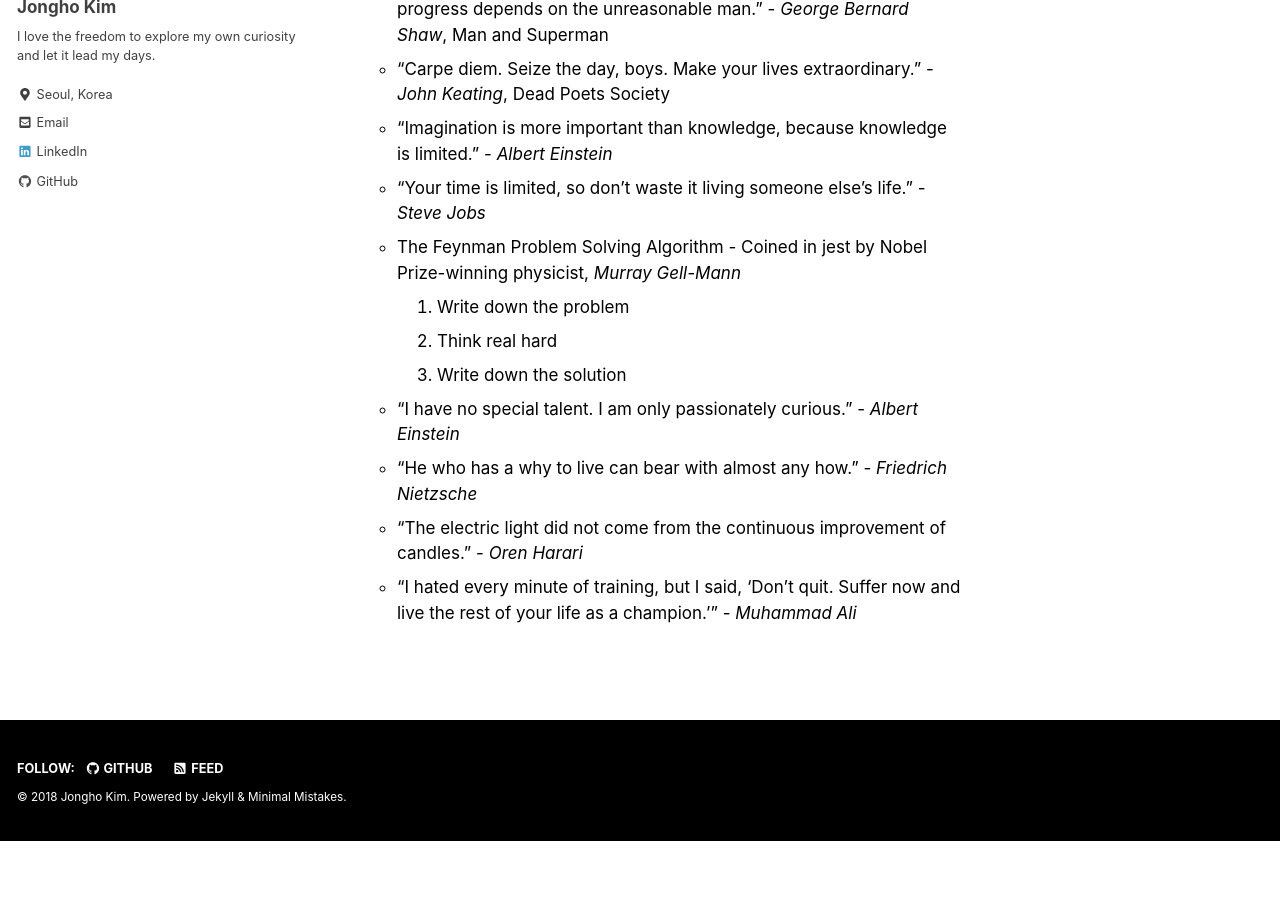
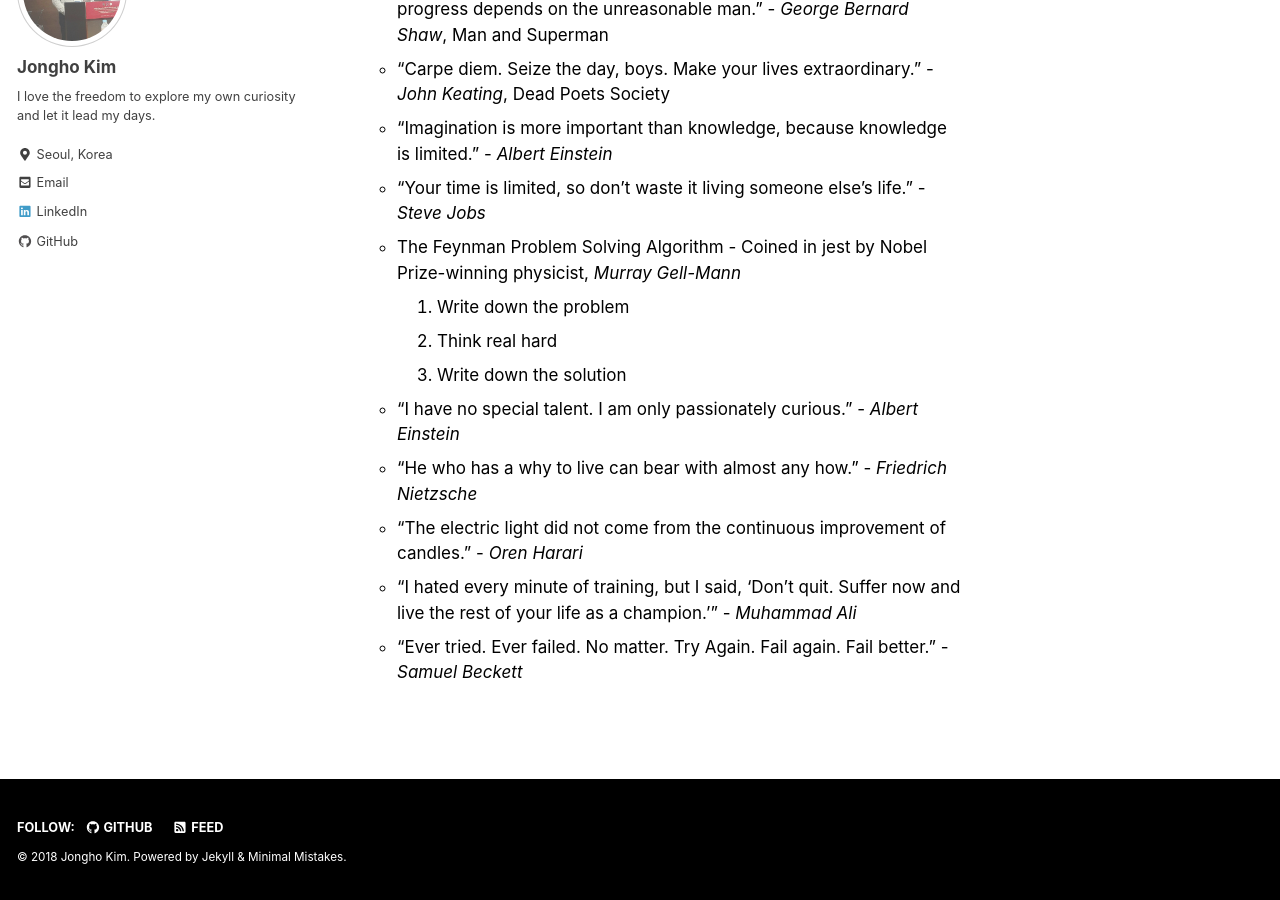
Before and after one commit to jonghkim/jonghkim.github.io, a Jekyll site: the page built from index.md, in a window 1280 px wide and 900 px high, scrolled down 511 px. Built offline with Jekyll 4.4.1, drawn with Linux system fonts in a browser that asks for light colours; nearby versions of some CDN libraries; before the commit the page ends 1352 px from its top, so only the background shows below that.

Commit message:
fail better

```diff
--- a/index.md
+++ b/index.md
@@ -19,3 +19,4 @@ Welcome :)
     - “He who has a why to live can bear with almost any how.” - *Friedrich Nietzsche*
     - “The electric light did not come from the continuous improvement of candles.” - *Oren Harari*
     - "I hated every minute of training, but I said, 'Don't quit. Suffer now and live the rest of your life as a champion.'" - *Muhammad Ali*
+    - "Ever tried. Ever failed. No matter. Try Again. Fail again. Fail better." - *Samuel Beckett*
```
